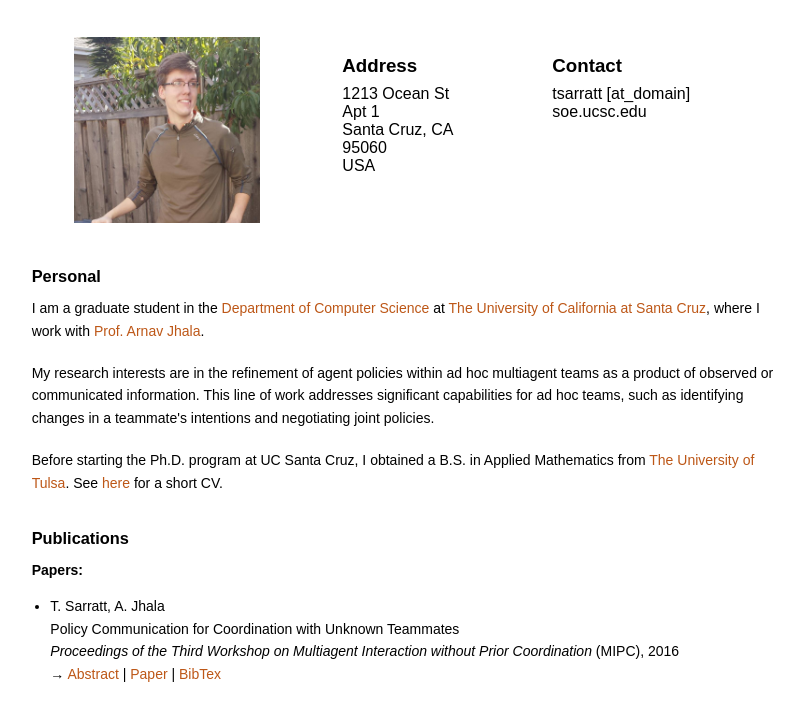
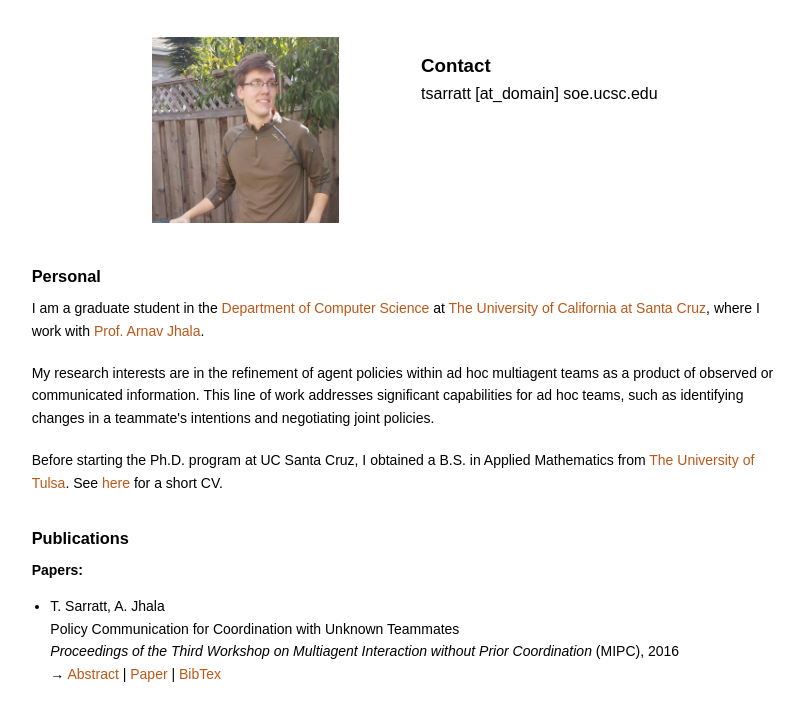
Before and after one commit to tsantarra/tsantarra.github.io, a plain HTML site: page index.html in a window 1280 px wide. Shown: the part 61-763 px from the top of the page, without its empty margins (235-1039 px from the left). Drawn offline with Linux system fonts and the light colour scheme.

Commit message:
Update index.html

```diff
--- a/index.html
+++ b/index.html
@@ -24,12 +24,14 @@
                     <td>
                         <img src="profile_pic.jpg" style="height:140pt" alt="Trevor Santarra">
                     </td>
+		    <script> /*
                     <td><br>
                         <h3>Address</h3>
                         1213 Ocean St Apt 1<br>
                         Santa Cruz, CA 95060<br>
                         USA
                     </td>
+		    */ </script>
                     <td><br>
 						<h3>Contact</h3>
 						tsarratt [at_domain] soe.ucsc.edu<br>
```
